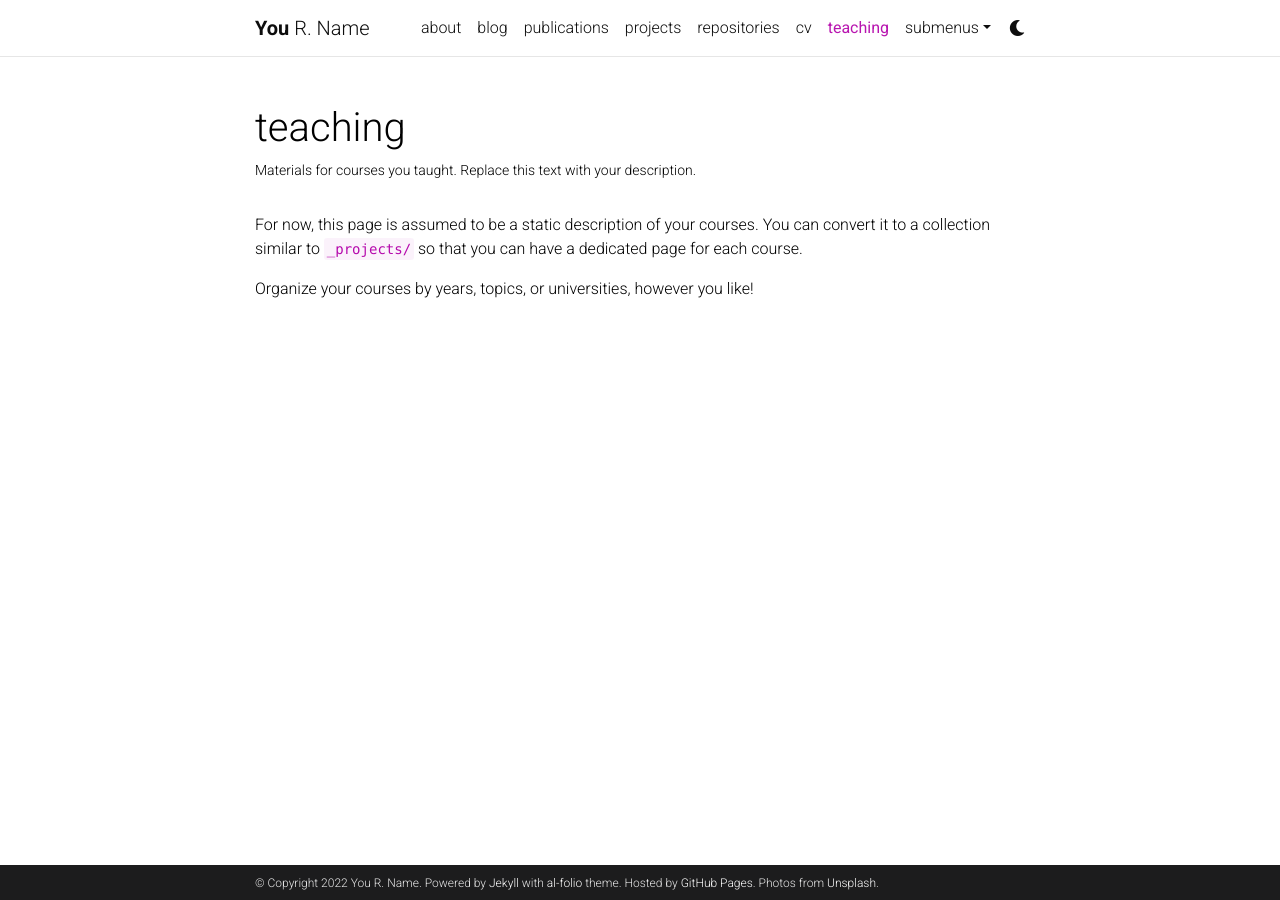
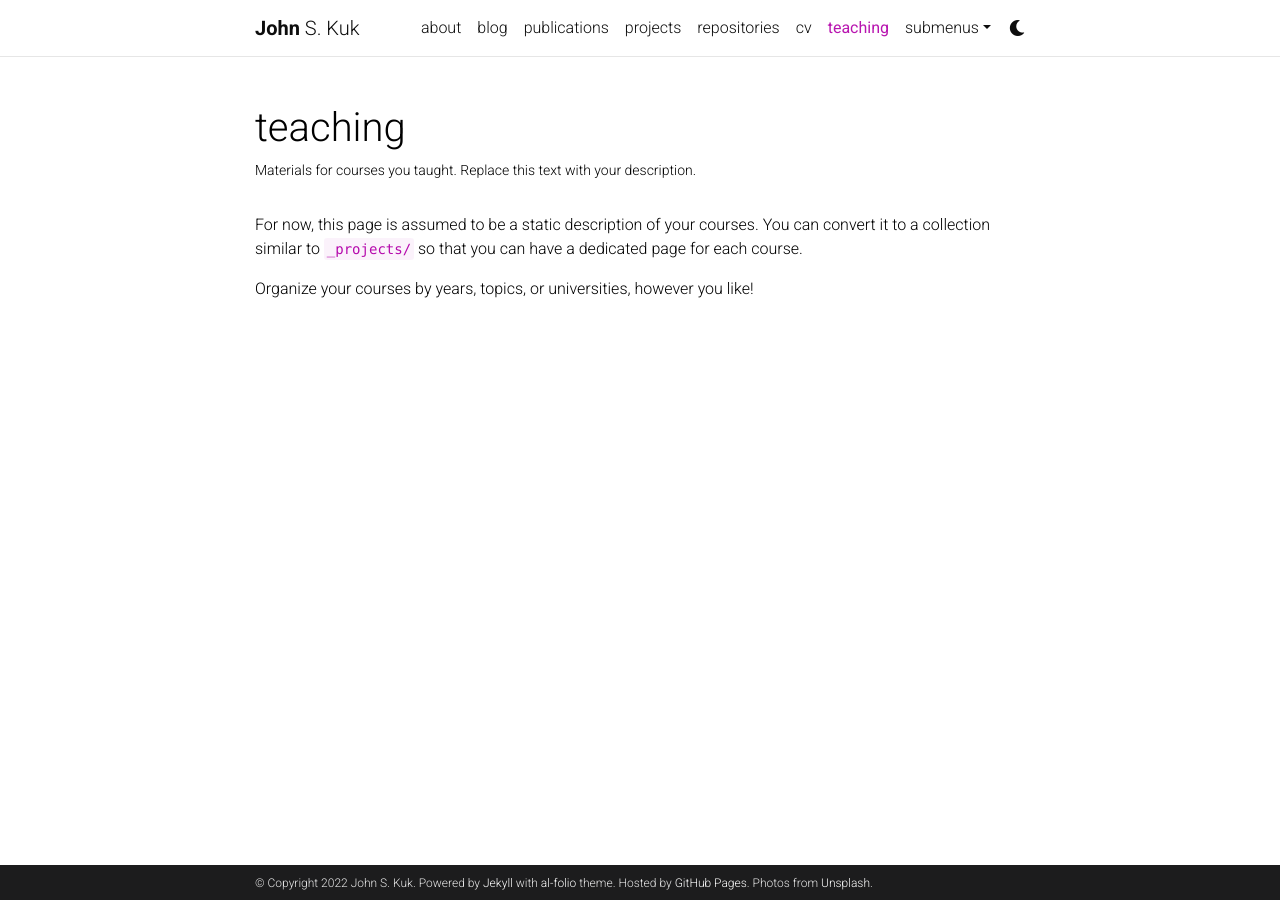
Before and after one commit to jskuk/jskuk2.github.io, a Jekyll site: the page built from _pages/teaching.md, in a window 1280 px wide. Built offline with Jekyll 4.4.1, drawn with Linux system fonts in a browser that asks for light colours; comment, search, counter and statistics services are not loaded; a style sheet for code colours, icons or effects is not loaded.

Commit message:
Update _config.yml

```diff
--- a/_config.yml
+++ b/_config.yml
@@ -3,10 +3,10 @@
 # -----------------------------------------------------------------------------
 
 title: blank # the website title (if blank, full name will be used instead)
-first_name: You
-middle_name: R.
-last_name: Name
-email: you@example.com
+first_name: John
+middle_name: S.
+last_name: Kuk
+email: jskuk at ou dot edu
 description: > # the ">" symbol means to ignore newlines until "footer_text:"
   A simple, whitespace theme for academics. Based on [*folio](https://github.com/bogoli/-folio) design.
 footer_text: >
@@ -18,7 +18,7 @@
 lang: en # the language of your site (for example: en, fr, cn, ru, etc.)
 icon: ⚛️  # the emoji used as the favicon (alternatively, provide image name in /assets/img/)
 
-url: https://alshedivat.github.io # the base hostname & protocol for your site
+url: https://jskuk.github.io # the base hostname & protocol for your site
 baseurl: /al-folio # the subpath of your site, e.g. /blog/
 last_updated: false # set to true if you want to display last updated in the footer
 impressum_path:  # set to path to include impressum link in the footer, use the same path as permalink in a page, helps to conform with EU GDPR
@@ -67,11 +67,11 @@
 # Social integration
 # -----------------------------------------------------------------------------
 
-github_username: # your GitHub user name
+github_username: jskuk
 gitlab_username: # your GitLab user name
-twitter_username: # your Twitter handle
+twitter_username: john_s_kuk
 linkedin_username: # your LinkedIn user name
-scholar_userid: # your Google Scholar ID
+scholar_userid: idkH9OUAAAAJ
 semanticscholar_id: # your Semantic Scholar ID
 orcid_id: # your ORCID ID
 medium_username: # your Medium username
@@ -100,7 +100,7 @@
 # Analytics and search engine verification
 # -----------------------------------------------------------------------------
 
-google_analytics:  # your Goole Analytics measurement ID (format: G-XXXXXXXXXX)
+google_analytics: G-ZXXK55FVZB # your Goole Analytics measurement ID (format: G-XXXXXXXXXX)
 panelbear_analytics:  # panelbear analytics site ID (format: XXXXXXXXX)
 
 google_site_verification:  # your google-site-verification ID (Google Search Console)
```
